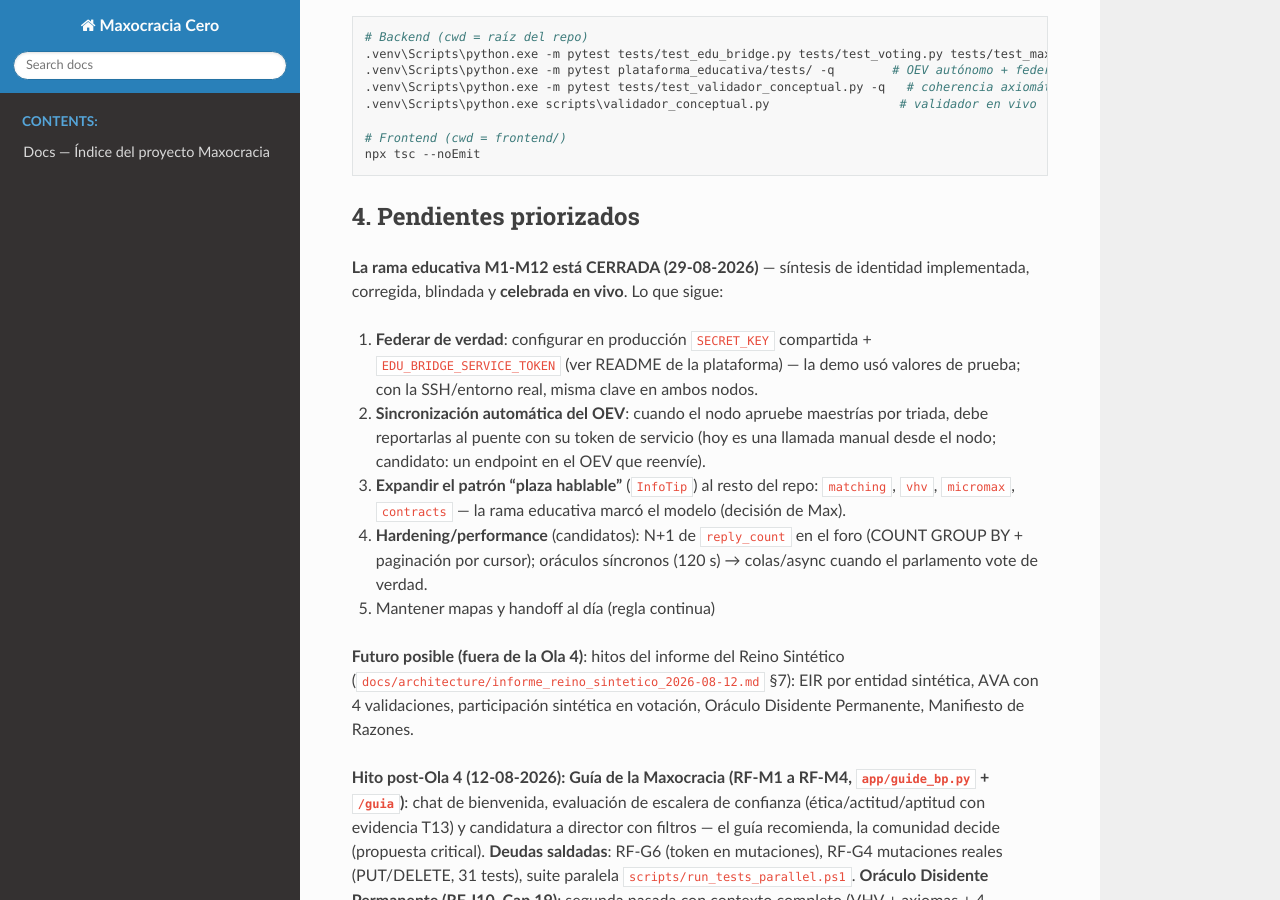
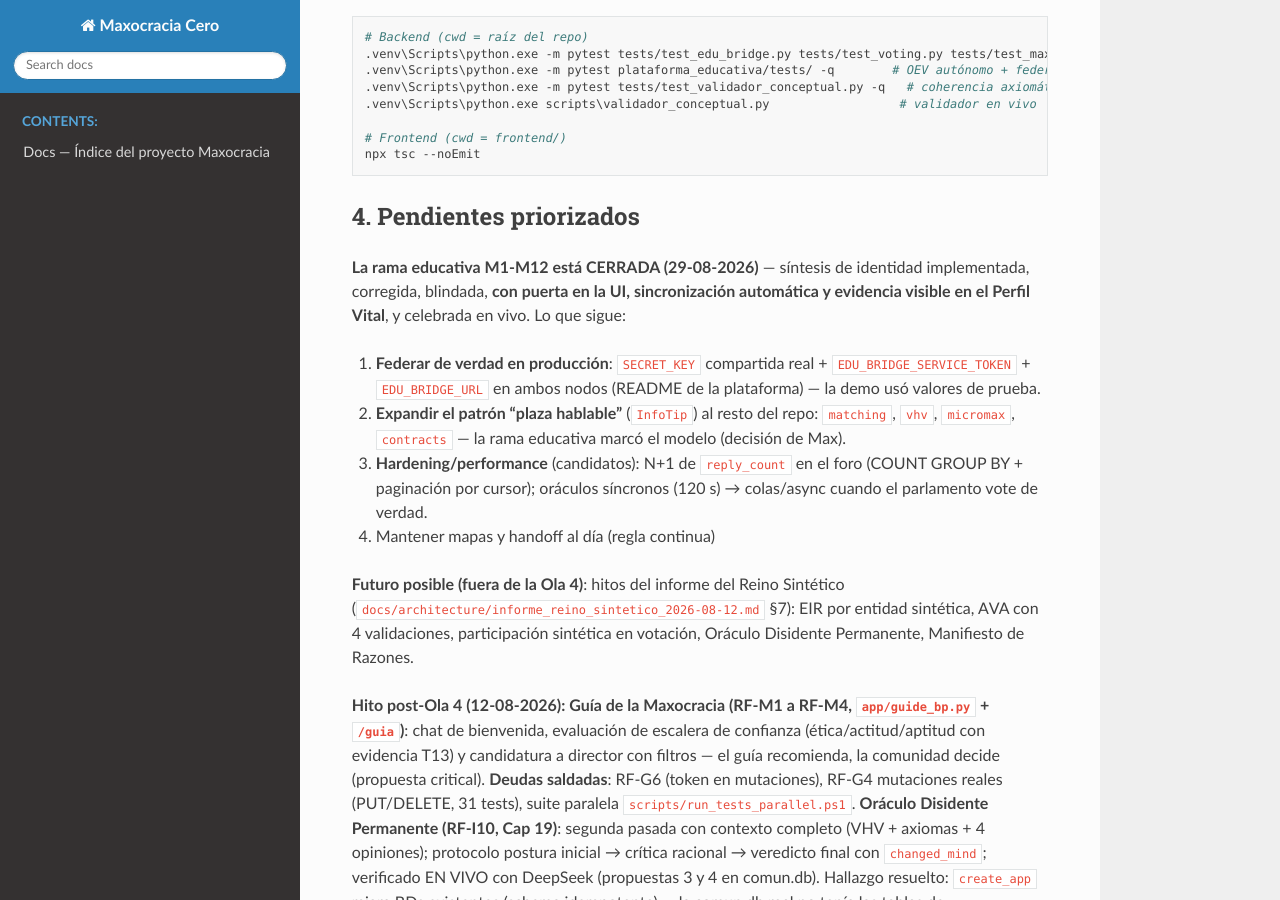
Before and after one commit to maxnelsonlopez/maxocracia-cero, a Sphinx documentation site: the page built from docs/SESION_NEXT_PROMPT.md, in a window 1280 px wide and 900 px high, scrolled down 3014 px. Built offline with Sphinx 7.4.7 and the Read the Docs theme 3.1.0, drawn with Linux system fonts in a browser that asks for light colours; pages that are not in the unit, such as notebooks, are missing from menus; some of the changed text lies outside the part shown.

Commit message:
docs(handoff): M12.1-12.3 - puerta, sincronizacion automatica y evidencia visible

```diff
--- a/docs/SESION_NEXT_PROMPT.md
+++ b/docs/SESION_NEXT_PROMPT.md
@@ -70,7 +70,7 @@
 | **M9 Parlamento Educativo** (29-08-2026): el umbral canónico del puente años↔índice deja de ser constante sagrada — `POST/GET /voting/parliament/educativo` (categoría critical 60/75, T13), acción vinculante `set_edu_umbral`, tablas `edu_parameters`/`edu_parameter_resolutions` (CHECK 12-30), `educacion_indice(anos, umbral)` parametrizada + `get_edu_umbral_anios()` con fallback al canon, anti-flip-flop 14 días, escalera N1+ en ambos parlamentos, finitud (NaN/∞) y no-bool en ambos validadores · Nemotron revisó el diseño (confirmó Rondas/δ, detectó el hueco anti-flip-flop) y MiniMax la propuesta (corrigió atribuciones: "parlamento" no es término del libro — es Cap. 11 §11.7; el 60% de quórum vive en el blueprint) | ✅ **pendiente de la rama CERRADO** · doc `PROPUESTA_PARLAMENTO_UMBRAL_EDUCATIVO.md` · 🔴 siguiente hito estructural: **síntesis de identidad del OEV** (:5001 ↔ :5050) |
 | **M10 Plaza Hablable** (29-08-2026, decisión de Max): **la UI habla en lenguaje de calle, el concepto complejo vive en ayuda emergente** — `InfoTip.tsx` (componente reutilizable ℹ️, hover/clic; `Input` acepta `hint`) + etiquetas humanas en `/foro`, `/talleres`, `/grupos`, `/guia`, `/votaciones` (ParlamentoParams → "Los valores de la vida"; ParlamentoEducativo → "La escuela que queremos") y Form Cero ("¿Cuántos años has estudiado?"). Incluye **búsqueda textual en la plaza** (`GET /forum/posts?q=`, literal + case-insensitive, 6 tests), **hub educativo** (tres caminos con enlaces), **Guía↔foro** (la Guía anuncia la plaza) y **UI del Parlamento Educativo** en `/votaciones` | ✅ (tsc limpio; commits `f2fc7f5`, `c447c9d`, `93543d3`) |
 | **M11 Tejido visible y triada en UI** (29-08-2026): `GET /workshops/tree` (ramas canónicas del árbol — estado, no tribunal), detalle del taller con lista de inscritos, y **concesión por modal** (sin `prompt()/confirm()` — el último ítem UX de la reflexión): solo el facilitador ve el botón; avales explicados con InfoTip; horas de mentoría | ✅ (3 tests; commits `d4c5a24`, `b6639ed`) |
-| **M12 Síntesis de Identidad del OEV** (29-08-2026: Gemini implementó · DeepSeek revisó/corrigió): **UNA sola puerta de identidad** entre :5001 y :5050 — autenticación híbrida en `plataforma_educativa/app/auth.py` (tokens locales en memoria + JWTs federados con clave compartida, JIT vinculando `maxo_user_id`, migración idempotente), blueprint `app/edu_bridge_bp.py` (`/status`, `/sync-mastery`, `/events`), doc `SINTESIS_IDENTIDAD_OEV.md` · **corrección del orquestador**: la v1 auto-promovía N0→N1 con un POST del propio usuario (la escalera se compraba) → ahora el nodo OEV reporta con token de servicio `EDU_BRIDGE_SERVICE_TOKEN` (fail-closed 403), **sin auto-promoción** (la escalera es del primer acuerdo, Cap. 13), `t13_hash` = SHA-256 real y `SECRET_KEY` sin constante pública (fail-closed 503) · **M12.1 puerta en la UI** (29-08): botón "Nodo Educativo" en la navegación (desktop + móvil) que redirige con el JWT en el **fragmento** de la URL (`#jwt=`, nunca viaja al servidor) y `app.js` del OEV lo captura como token federado · **celebrada EN VIVO** (29-08): demo end-to-end con usuario real (Max #1, 200/200/201/403/200 — paso a paso en `scratch/demo_m12.py`) | ✅ (40/40 en OEV, 5/5 puente, tsc limpio, demo en vivo ✅) |
+| **M12 Síntesis de Identidad del OEV** (29-08-2026: Gemini implementó · DeepSeek revisó/corrigió): **UNA sola puerta de identidad** entre :5001 y :5050 — autenticación híbrida en `plataforma_educativa/app/auth.py` (tokens locales en memoria + JWTs federados con clave compartida, JIT vinculando `maxo_user_id`, migración idempotente), blueprint `app/edu_bridge_bp.py` (`/status`, `/sync-mastery`, `/events`), doc `SINTESIS_IDENTIDAD_OEV.md` · **corrección del orquestador**: la v1 auto-promovía N0→N1 con un POST del propio usuario (la escalera se compraba) → el nodo OEV reporta con token de servicio `EDU_BRIDGE_SERVICE_TOKEN` (fail-closed 403), **sin auto-promoción** (la escalera es del primer acuerdo, Cap. 13), `t13_hash` = SHA-256 real y `SECRET_KEY` sin constante pública (fail-closed 503) · **M12.1 puerta en la UI** (botón "Nodo Educativo", JWT por fragmento `#jwt=`; captura en `app.js`) · **M12.2 sincronización automática**: el nodo reporta maestrías (`mastered`) al puente servicio-a-servicio (`EDU_BRIDGE_URL` + token; best-effort, sin JWT humano) · **M12.3 evidencia visible**: "Camino de aprendizaje" en `/perfil` (eventos T13) · **celebrada EN VIVO** (demo end-to-end `scratch/demo_m12.py`) | ✅ (8/8 puente, 44/44 OEV, tsc limpio, demo en vivo ✅) |
 | Suite de tests | **862/862** (verificado 29-08-2026 tras M12; plataforma educativa 40/40; tsc limpio; validador conceptual OK) |
 
 **Decisiones canónicas a respetar:**
@@ -111,16 +111,15 @@
 
 ## 4. Pendientes priorizados
 
-**La rama educativa M1-M12 está CERRADA (29-08-2026)** — síntesis de identidad implementada, corregida, blindada y **celebrada en vivo**. Lo que sigue:
+**La rama educativa M1-M12 está CERRADA (29-08-2026)** — síntesis de identidad implementada, corregida, blindada, **con puerta en la UI, sincronización automática y evidencia visible en el Perfil Vital**, y celebrada en vivo. Lo que sigue:
 
-1. **Federar de verdad**: configurar en producción `SECRET_KEY` compartida + `EDU_BRIDGE_SERVICE_TOKEN` (ver README de la plataforma) — la demo usó valores de prueba; con la SSH/entorno real, misma clave en ambos nodos.
-2. **Sincronización automática del OEV**: cuando el nodo apruebe maestrías por triada, debe reportarlas al puente con su token de servicio (hoy es una llamada manual desde el nodo; candidato: un endpoint en el OEV que reenvíe).
-3. **Expandir el patrón "plaza hablable"** (`InfoTip`) al resto del repo: `matching`,
+1. **Federar de verdad en producción**: `SECRET_KEY` compartida real + `EDU_BRIDGE_SERVICE_TOKEN` + `EDU_BRIDGE_URL` en ambos nodos (README de la plataforma) — la demo usó valores de prueba.
+2. **Expandir el patrón "plaza hablable"** (`InfoTip`) al resto del repo: `matching`,
    `vhv`, `micromax`, `contracts` — la rama educativa marcó el modelo (decisión de Max).
-4. **Hardening/performance** (candidatos): N+1 de `reply_count` en el foro (COUNT GROUP
+3. **Hardening/performance** (candidatos): N+1 de `reply_count` en el foro (COUNT GROUP
    BY + paginación por cursor); oráculos síncronos (120 s) → colas/async cuando el
    parlamento vote de verdad.
-5. Mantener mapas y handoff al día (regla continua)
+4. Mantener mapas y handoff al día (regla continua)
 
 **Futuro posible (fuera de la Ola 4)**: hitos del informe del Reino Sintético
 (`docs/architecture/informe_reino_sintetico_2026-08-12.md` §7): EIR por entidad sintética, AVA con
```
